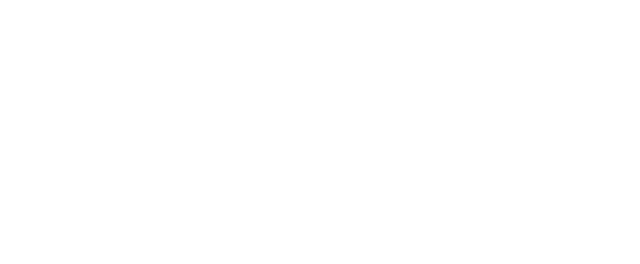
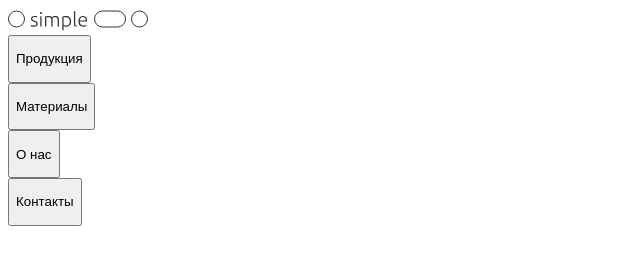
Before and after one commit to sawertsand22/Tr3, a plain HTML site: page index.html in a window 1280 px wide. Shown: the whole page, without its empty margins (0-640 px from the left). Drawn offline with Linux system fonts and the light colour scheme.

Commit message:
add nav and logo without stilization

```diff
--- a/index.html
+++ b/index.html
@@ -1,6 +1,34 @@
 <!DOCTYPE html>
 <html>
     <head>
-        <link href="style.css" rel="stylesheet"
+        <link href="style.css" rel="stylesheet">
+
     </head>
+    <body>
+        <header>
+            <img src="/images/Frame 85.svg"/>
+            <nav class="nav_parent">
+                <div class="nav_child">
+                    <button class="nav_button">
+                        <p>Продукция</p>
+                    </button>
+                </div>
+                <div class="nav_child">
+                    <button class="nav_button">
+                        <p>Материалы</p>
+                    </button>
+                </div>
+                <div class="nav_child">
+                    <button class="nav_button">
+                        <p>О нас</p>
+                    </button>
+                </div>
+                <div class="nav_child">
+                    <button class="nav_button">
+                        <p>Контакты</p>
+                    </button>
+                </div>
+            </nav>
+        </header>
+    </body>
 </html>
```
Also changed, not shown: images/Frame 85.svg (added).
